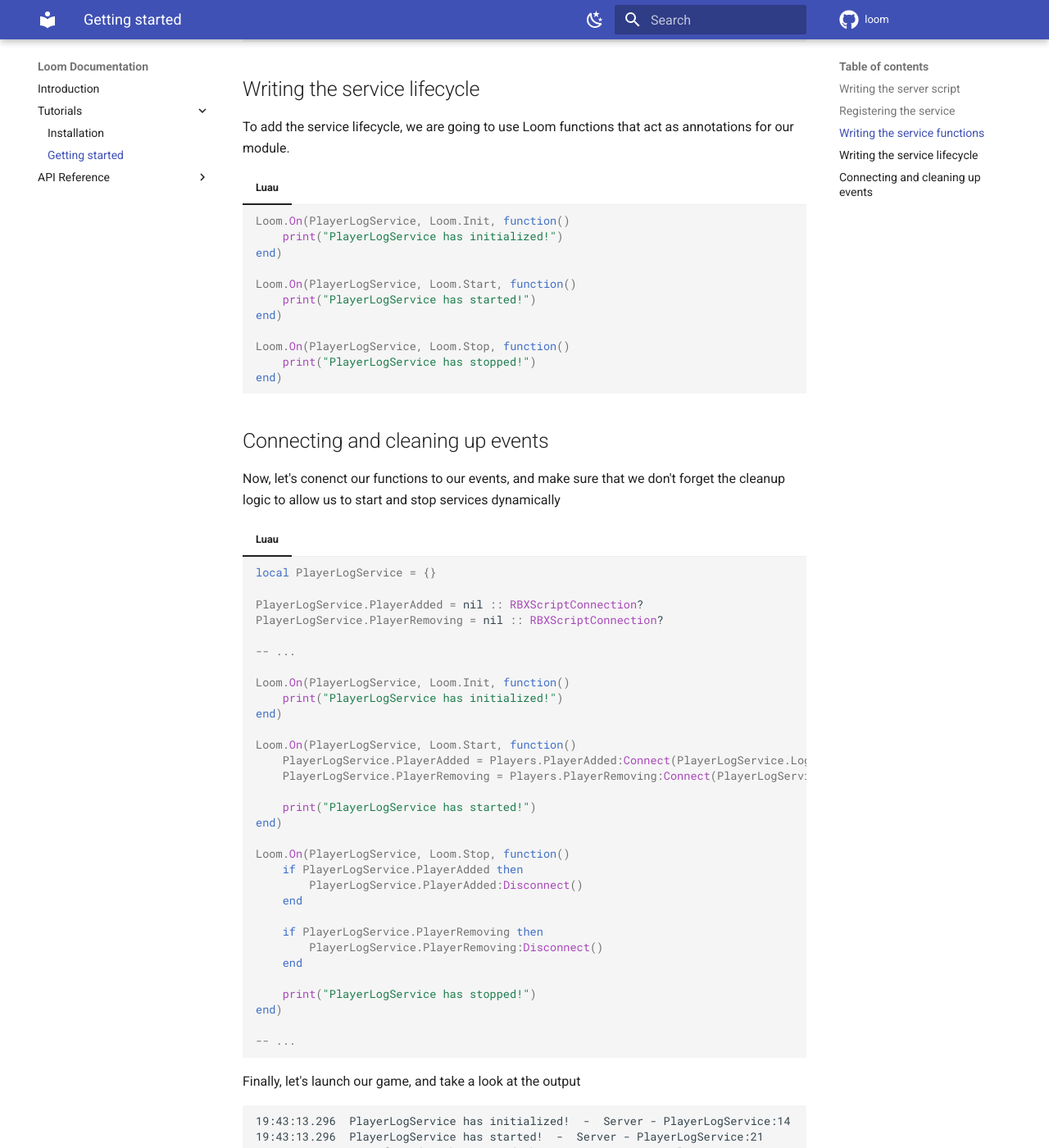
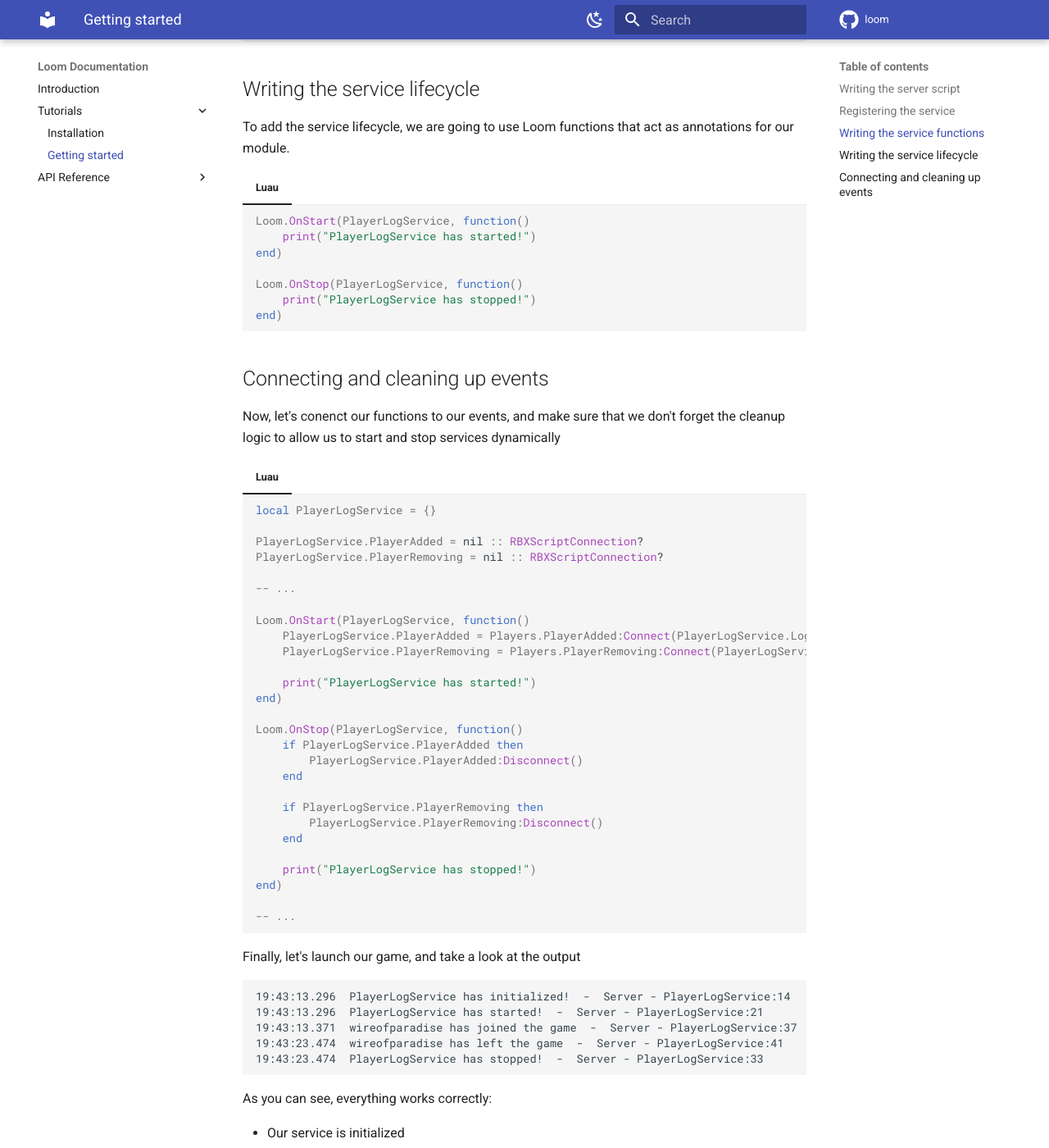
Before and after one commit to wireofparadise/loom, an MkDocs documentation site: the page built from docs/tutorials/getting-started.md, in a window 1280 px wide and 1400 px high, scrolled down 1600 px. Shown: the whole window at 82% size. Built offline with MkDocs 1.6.1 and Material for MkDocs 9.7.7, drawn with Linux system fonts in a browser that asks for light colours; comment, search, counter and statistics services are not loaded; the version menu is left out.

Commit message:
docs: update getting started page

````diff
--- a/docs/tutorials/getting-started.md
+++ b/docs/tutorials/getting-started.md
@@ -71,15 +71,11 @@
 === "Luau"
 
     ```luau
-    Loom.On(PlayerLogService, Loom.Init, function()
-        print("PlayerLogService has initialized!")
-    end)
-
-    Loom.On(PlayerLogService, Loom.Start, function()
+    Loom.OnStart(PlayerLogService, function()
         print("PlayerLogService has started!")
     end)
 
-    Loom.On(PlayerLogService, Loom.Stop, function()
+    Loom.OnStop(PlayerLogService, function()
         print("PlayerLogService has stopped!")
     end)
     ```
@@ -98,18 +94,14 @@
 
     -- ...
 
-    Loom.On(PlayerLogService, Loom.Init, function()
-        print("PlayerLogService has initialized!")
-    end)
-
-    Loom.On(PlayerLogService, Loom.Start, function()
+    Loom.OnStart(PlayerLogService, function()
         PlayerLogService.PlayerAdded = Players.PlayerAdded:Connect(PlayerLogService.LogPlayerAdded)
         PlayerLogService.PlayerRemoving = Players.PlayerRemoving:Connect(PlayerLogService.LogPlayerRemoving)
 
         print("PlayerLogService has started!")
     end)
 
-    Loom.On(PlayerLogService, Loom.Stop, function()
+    Loom.OnStop(PlayerLogService, function()
         if PlayerLogService.PlayerAdded then
             PlayerLogService.PlayerAdded:Disconnect()
         end
````
